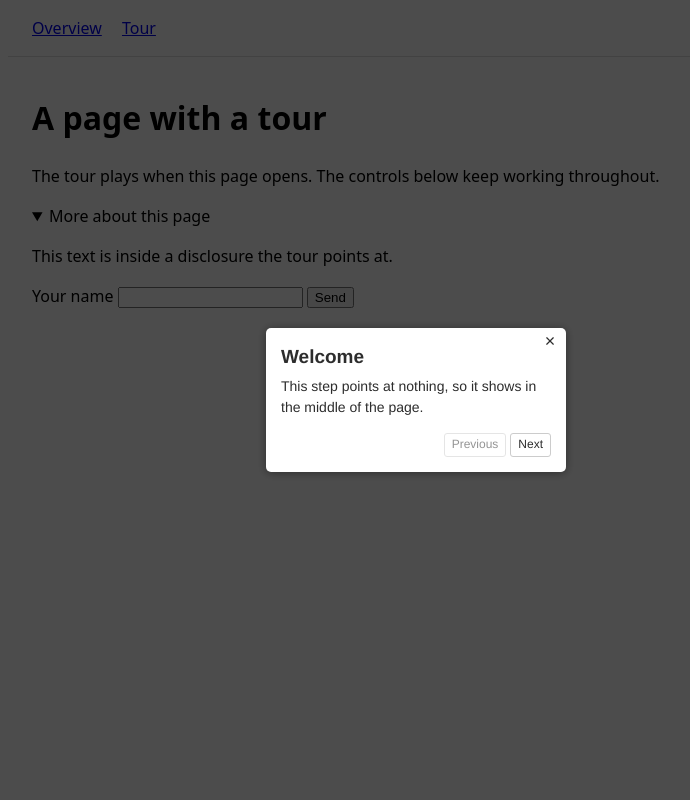
After one commit to django-mvp/django-page-tours, a Django app: page /tour/ in a window 1280 px wide, after a click on "More about this page". The commit adds this page. Shown: the whole page, without its empty margins (224-914 px from the left). Run offline with Django 4.2, Linux system fonts and the light colour scheme.

Commit message:
T013: demo tour page with a browser walk-through

```diff
--- a/demo/templates/base.html
+++ b/demo/templates/base.html
@@ -1,4 +1,4 @@
-<!doctype html>
+{% load page_tours %}<!doctype html>
 <html lang="en">
   <head>
     <meta charset="utf-8">
@@ -10,12 +10,14 @@
       header { border-bottom: 1px solid #ddd; }
       header a { margin-right: 1rem; }
     </style>
+    {% page_tour %}
     {% block head %}{% endblock head %}
   </head>
   <body>
     <header>
       <nav aria-label="Demo pages">
         <a href="{% url 'overview' %}">Overview</a>
+        <a href="{% url 'tour' %}">Tour</a>
       </nav>
     </header>
     <main>
--- a/demo/templates/demo/overview.html
+++ b/demo/templates/demo/overview.html
@@ -7,5 +7,5 @@
     package can be seen in a browser while it is written, and so every kind of tour step has a
     page that shows it. Each feature adds its page here and a link in the bar above.
   </p>
-  <p>No tours are built yet.</p>
+  <p>The <a href="{% url 'tour' %}">tour page</a> plays a tour as soon as it opens.</p>
 {% endblock content %}
--- /dev/null
+++ b/demo/templates/demo/tour.html
@@ -0,0 +1,14 @@
+{% extends "base.html" %}
+{% block content %}
+  <h1>A page with a tour</h1>
+  <p>The tour plays when this page opens. The controls below keep working throughout.</p>
+  <details id="demo-disclosure">
+    <summary>More about this page</summary>
+    <p>This text is inside a disclosure the tour points at.</p>
+  </details>
+  <form method="get" action="{% url 'tour' %}">
+    <label for="demo-field">Your name</label>
+    <input id="demo-field" name="name" type="text">
+    <button type="submit">Send</button>
+  </form>
+{% endblock content %}
--- a/demo/urls.py
+++ b/demo/urls.py
@@ -3,10 +3,11 @@
 from django.contrib import admin
 from django.urls import include, path
 
-from demo.views import OverviewView
+from demo.views import OverviewView, TourView
 
 urlpatterns = [
     path("", OverviewView.as_view(), name="overview"),
+    path("tour/", TourView.as_view(), name="tour"),
     path("admin/", admin.site.urls),
     # The endpoint an open page holds to hear that something on disk changed.
     path("__reload__/", include("django_browser_reload.urls")),
--- a/demo/views.py
+++ b/demo/views.py
@@ -1,9 +1,40 @@
 """The demo project's pages."""
 
 from django.views.generic import TemplateView
+
+from page_tours import Tour, TourStep
 
 
 class OverviewView(TemplateView):
     """What the package is, and which pages of this project show it."""
 
     template_name = "demo/overview.html"
+
+
+class TourView(TemplateView):
+    """A page with a tour that shows each kind of step."""
+
+    template_name = "demo/tour.html"
+    tour = Tour(
+        steps=[
+            TourStep(
+                title="Welcome",
+                text="This step points at nothing, so it shows in the middle of the page.",
+            ),
+            TourStep(
+                title="A disclosure",
+                text="Open it while this step shows. The page still works.",
+                element="#demo-disclosure",
+            ),
+            TourStep(
+                title="An element that is not here",
+                text="Nothing on this page matches, so this step is skipped.",
+                element="#not-on-this-page",
+            ),
+            TourStep(
+                title="A text field",
+                text="Type here and press Enter. The page reloads with your text.",
+                element="#demo-field",
+            ),
+        ]
+    )
```
Also changed, not shown: tests/test_demo.py (+78 -0 lines).
